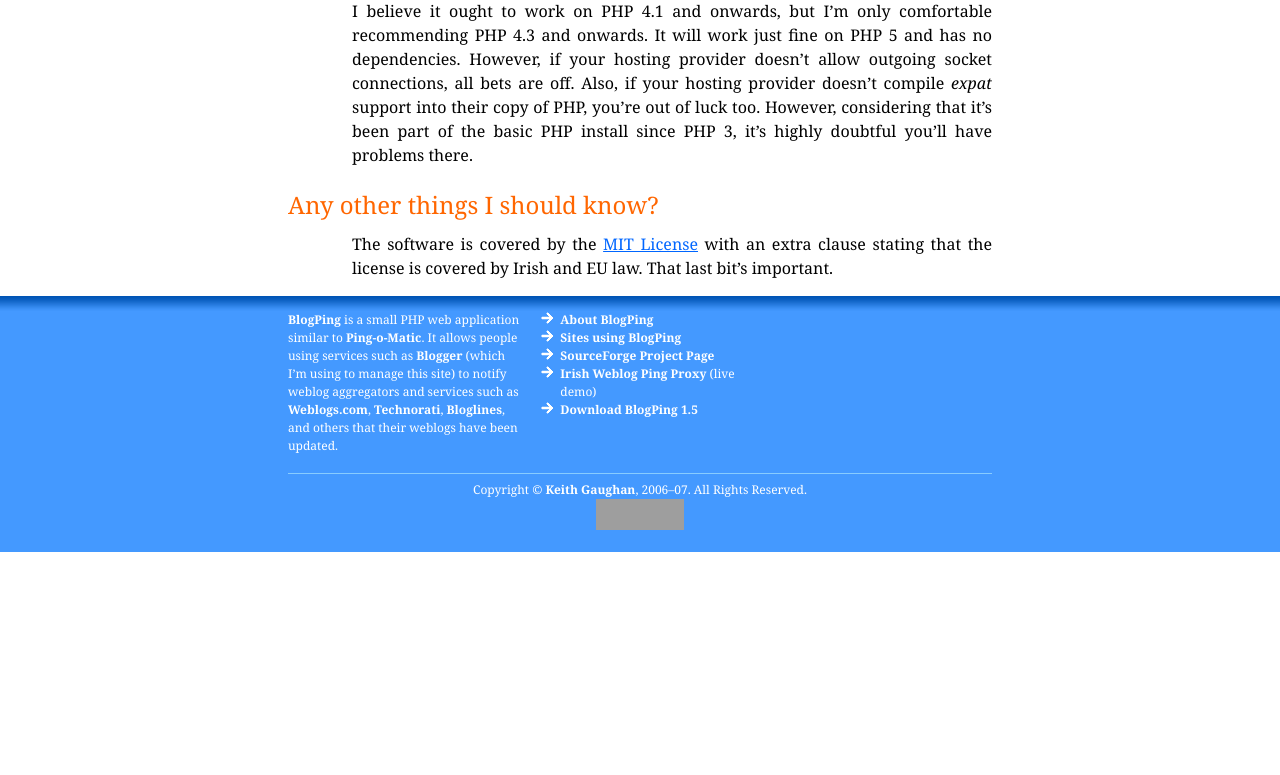
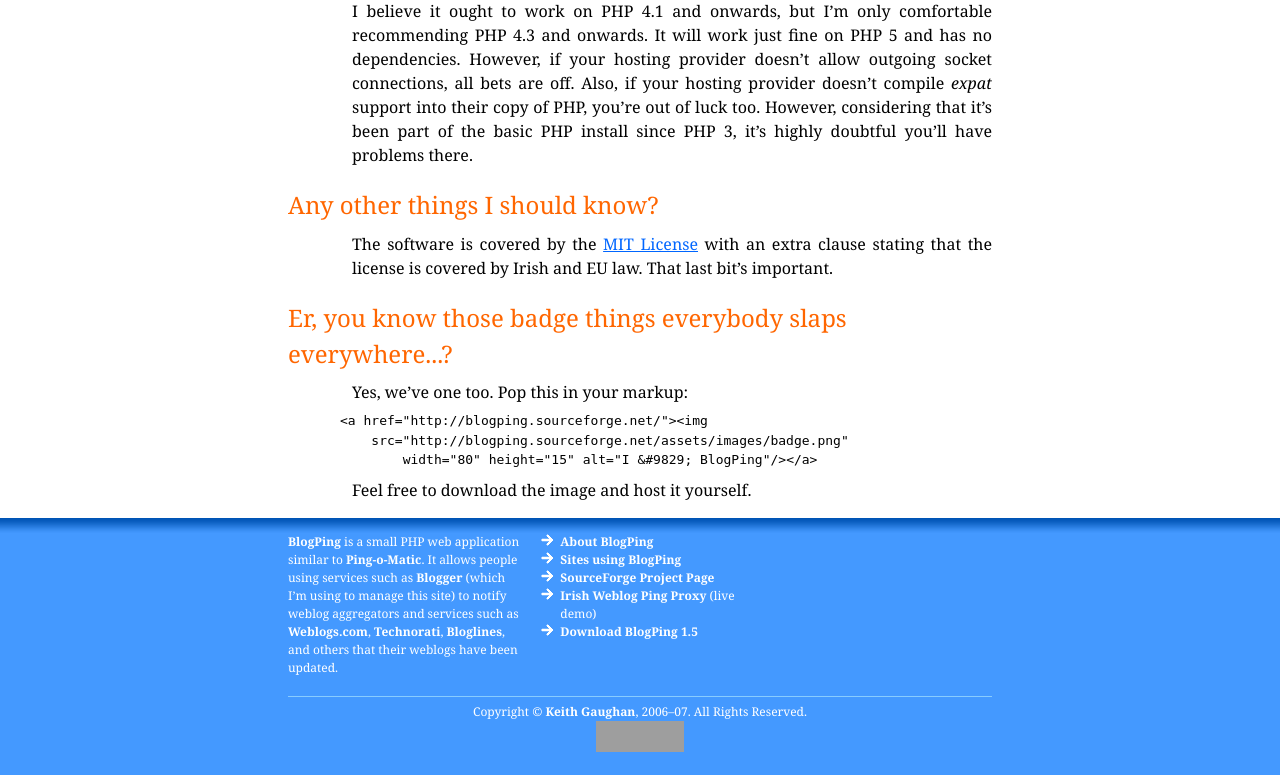
Before and after one commit to kgaughan/blogping, a PHP site: page /about.html in a window 1280 px wide. Shown: the part 863-1638 px from the top of the page. Before the commit the page ends 1415 px from the top, so only its background shows below. Run offline with PHP 8.4, Linux system fonts and the light colour scheme; grey boxes are pictures that could not be loaded.

Commit message:
Added badge.

```diff
--- a/site/live/about.html
+++ b/site/live/about.html
@@ -80,6 +80,18 @@
 with an extra clause stating that the license is covered by Irish and EU
 law. That last bit&rsquo;s important.</p>
 
+<h2>Er, you know those badge things everybody slaps everywhere...?</h2>
+
+<p>Yes, we&rsquo;ve one too. Pop this in your markup:</p>
+
+<pre>
+&lt;a href="http://blogping.sourceforge.net/"&gt;&lt;img
+    src="http://blogping.sourceforge.net/assets/images/badge.png"
+	width="80" height="15" alt="I &amp;#9829; BlogPing"/&gt;&lt;/a&gt;
+</pre>
+
+<p>Feel free to download the image and host it yourself.</p>
+
 </div></div>
 
 <div id="zoop"><div id="footer">
--- a/site/live/assets/print.css
+++ b/site/live/assets/print.css
@@ -12,6 +12,10 @@
 p {
 	margin: 1ex 0 0 4em;
 	text-align: justify;
+}
+
+pre {
+	margin: 1ex 0 0 4em;
 }
 
 p + p {
--- a/site/live/assets/screen.css
+++ b/site/live/assets/screen.css
@@ -79,6 +79,10 @@
 	text-align: justify;
 }
 
+#content pre {
+	margin: 1ex 0 0 4em;
+}
+
 #content p + p {
 	margin-top: 0;
 	text-indent: 2em;
--- a/site/live/sites.html
+++ b/site/live/sites.html
@@ -21,6 +21,10 @@
 
 <p>We&rsquo;ll keep a list of sites using BlogPing here once we&rsquo;ve
 enough.</p>
+
+<ul>
+<li><a href="http://talideon.eu/blogping/">Irish Weblog Ping Proxy</a> (live demo)</li>
+</ul>
 
 </div></div>
 
```
Also changed, not shown: site/live/assets/images/badge.png (added).
